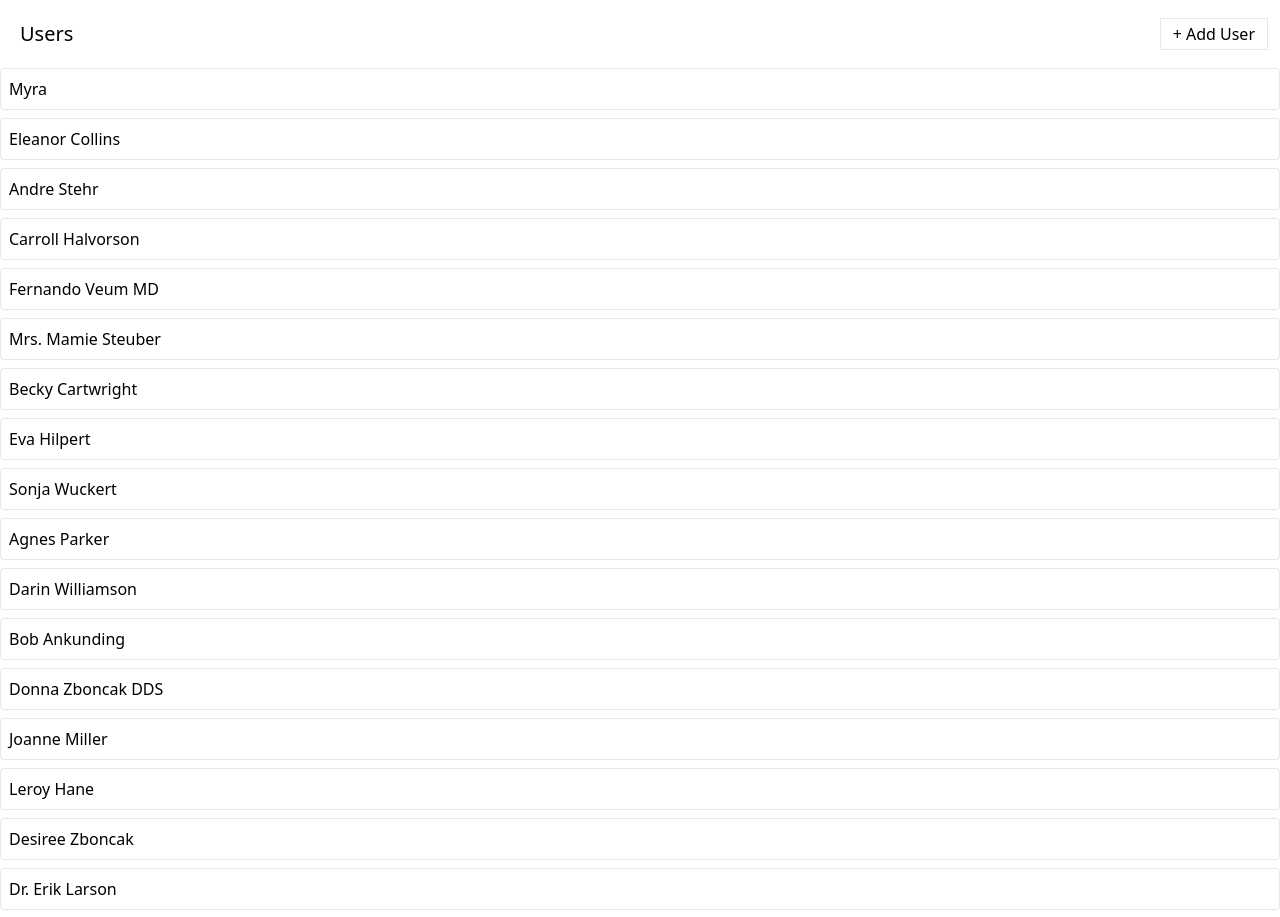
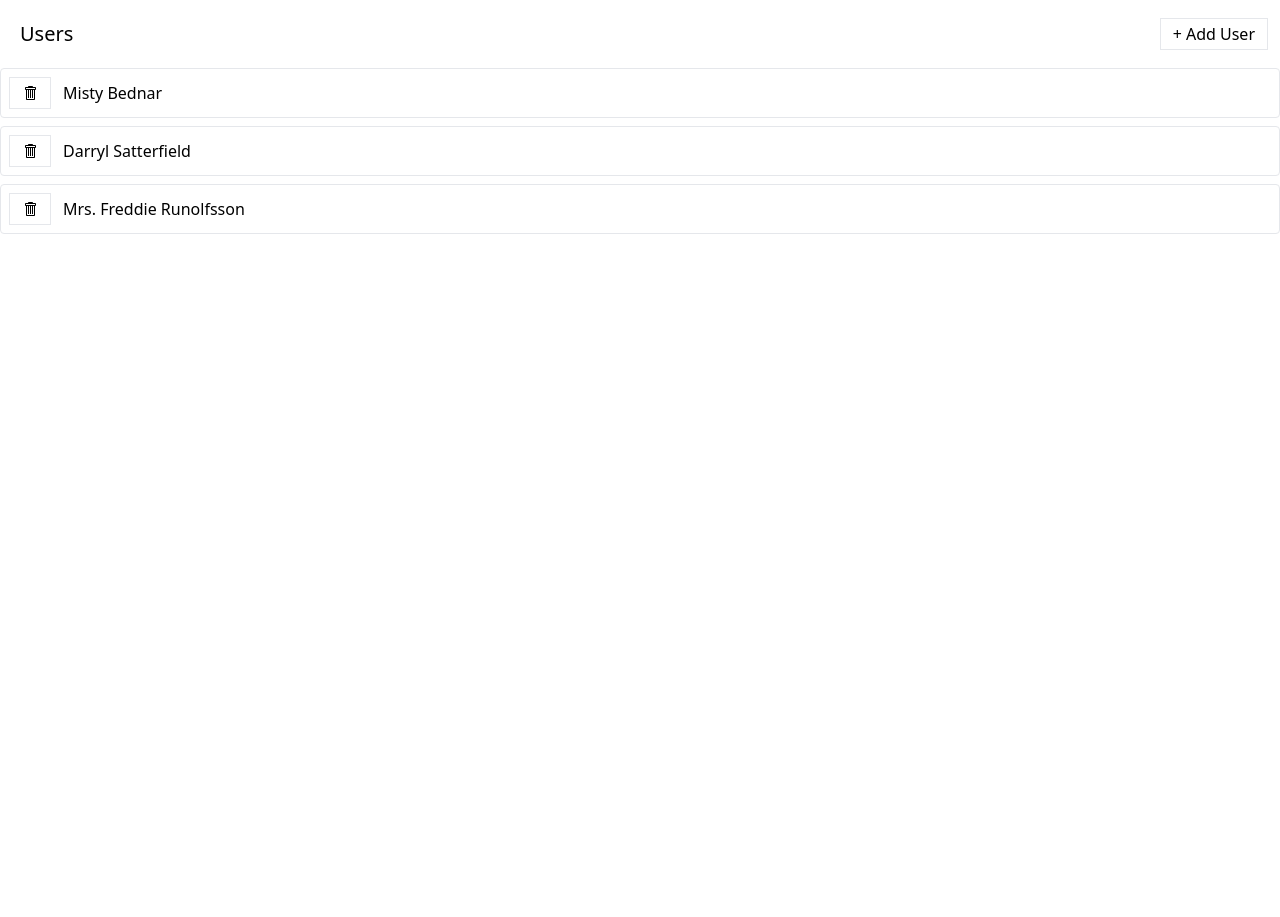
Before and after one commit to poyingHAHA/React_learning, a React (Create React App) app in the folder 9_api_using_async_thunks/: page / in a window 1280 px wide. Shown: the top 917 px of the page. After the commit the page ends 800 px from the top, so only its background shows below. Built offline with nearby package versions, Linux system fonts and the light colour scheme; data requests are answered from the project's data file.

Commit message:
13. fixing delete error

```diff
--- a/9_api_using_async_thunks/db.json
+++ b/9_api_using_async_thunks/db.json
@@ -1,85 +1,5 @@
 {
   "users": [
-    {
-      "id": 1,
-      "name": "Myra"
-    },
-    {
-      "name": "Eleanor Collins",
-      "id": 2
-    },
-    {
-      "name": "Andre Stehr",
-      "id": 3
-    },
-    {
-      "name": "Carroll Halvorson",
-      "id": 4
-    },
-    {
-      "name": "Fernando Veum MD",
-      "id": 5
-    },
-    {
-      "name": "Mrs. Mamie Steuber",
-      "id": 6
-    },
-    {
-      "name": "Becky Cartwright",
-      "id": 7
-    },
-    {
-      "name": "Eva Hilpert",
-      "id": 8
-    },
-    {
-      "name": "Sonja Wuckert",
-      "id": 9
-    },
-    {
-      "name": "Agnes Parker",
-      "id": 10
-    },
-    {
-      "name": "Darin Williamson",
-      "id": 11
-    },
-    {
-      "name": "Bob Ankunding",
-      "id": 12
-    },
-    {
-      "name": "Donna Zboncak DDS",
-      "id": 13
-    },
-    {
-      "name": "Joanne Miller",
-      "id": 14
-    },
-    {
-      "name": "Leroy Hane",
-      "id": 15
-    },
-    {
-      "name": "Desiree Zboncak",
-      "id": 16
-    },
-    {
-      "name": "Dr. Erik Larson",
-      "id": 17
-    },
-    {
-      "name": "Louis Reinger",
-      "id": 18
-    },
-    {
-      "name": "Kerry Romaguera Sr.",
-      "id": 19
-    },
-    {
-      "name": "Traci Morar V",
-      "id": 20
-    },
     {
       "name": "Misty Bednar",
       "id": 21
@@ -87,6 +7,10 @@
     {
       "name": "Darryl Satterfield",
       "id": 22
+    },
+    {
+      "name": "Mrs. Freddie Runolfsson",
+      "id": 23
     }
   ],
   "albums": [],
--- a/9_api_using_async_thunks/src/components/UsersListitem.js
+++ b/9_api_using_async_thunks/src/components/UsersListitem.js
@@ -1,8 +1,25 @@
+import {GoTrashcan} from 'react-icons/go';
+import Button from './Button';
+import {removeUser} from '../store';
+import { useThunk } from '../hooks/use-thunk';
+
 function UsersListitem({ user }) {
+  const [doRemoveUser, isLoading, error] = useThunk(removeUser);
+
+  const handleClick = () => {
+    doRemoveUser(user);
+  }
+
   return (
-    <div key={user.id} className="mb-2 border rounded">
+    <div className="mb-2 border rounded">
       <div className="flex p-2 justify-between items-center cursor-pointer">
-        {user.name}
+        <div className="flex flex-row items-center justify-between">
+          <Button className="mr-3" loading={isLoading} onClick={handleClick}>
+            <GoTrashcan />
+          </Button>
+          {error && <div>Error deleting user.</div> }
+          {user.name}
+        </div>
       </div>
     </div>
   );
--- a/9_api_using_async_thunks/src/store/slices/userSlice.js
+++ b/9_api_using_async_thunks/src/store/slices/userSlice.js
@@ -40,8 +40,9 @@
     });
     builder.addCase(removeUser.fulfilled, (state, action) => {
       state.isLoading = false;
-      // FIX
-      console.log(action);
+      state.data = state.data.filter(user => {
+        return user.id !== action.payload.id;
+      });
     });
     builder.addCase(removeUser.rejected, (state, action) => {
       state.isLoading = false;
--- a/9_api_using_async_thunks/src/store/thunks/removeUser.js
+++ b/9_api_using_async_thunks/src/store/thunks/removeUser.js
@@ -4,8 +4,7 @@
 const removeUser = createAsyncThunk('users/remove', async (user) => {
   const response = await axios.delete(`http://localhost:3005/users/${user.id}`)
 
-  // FIX !!!
-  return response.data;
+  return user;
 });
 
 export {removeUser};
```
